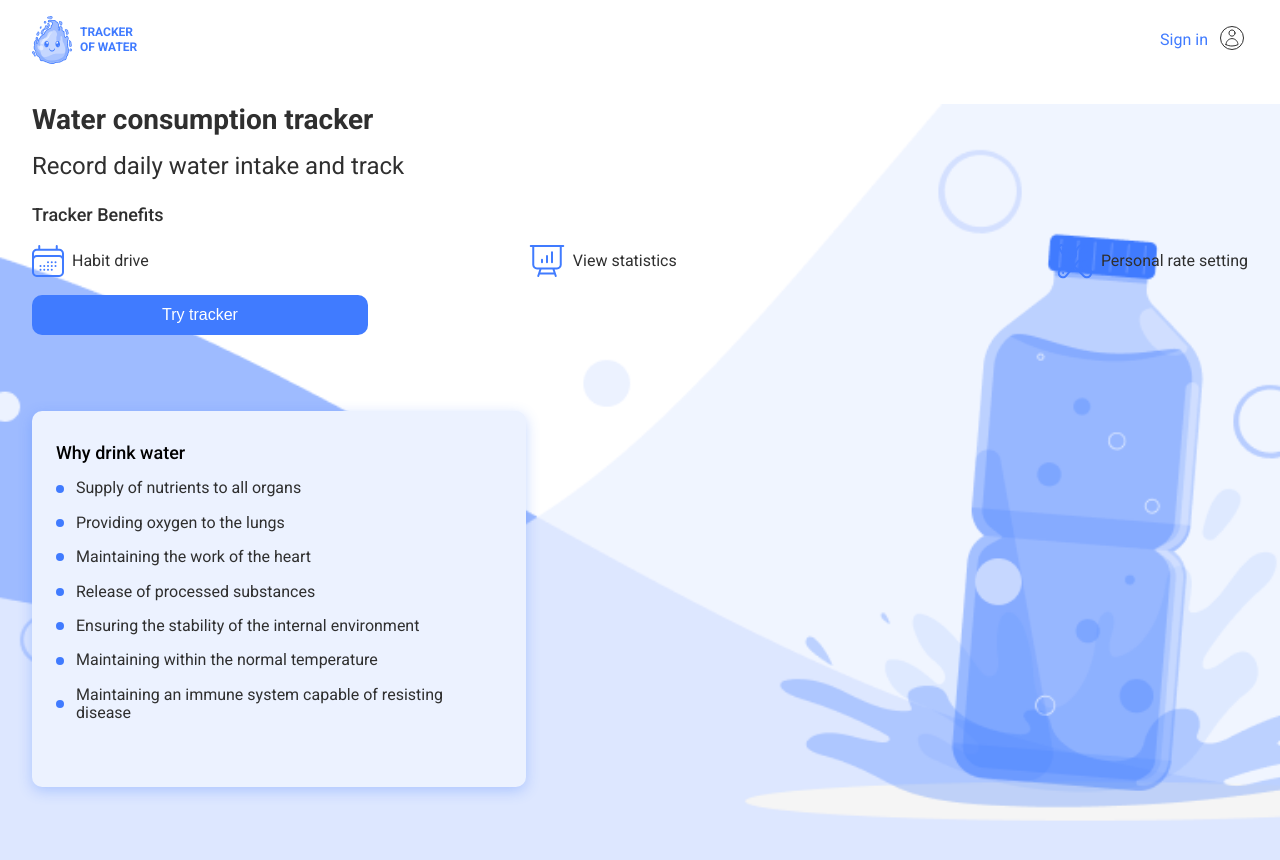
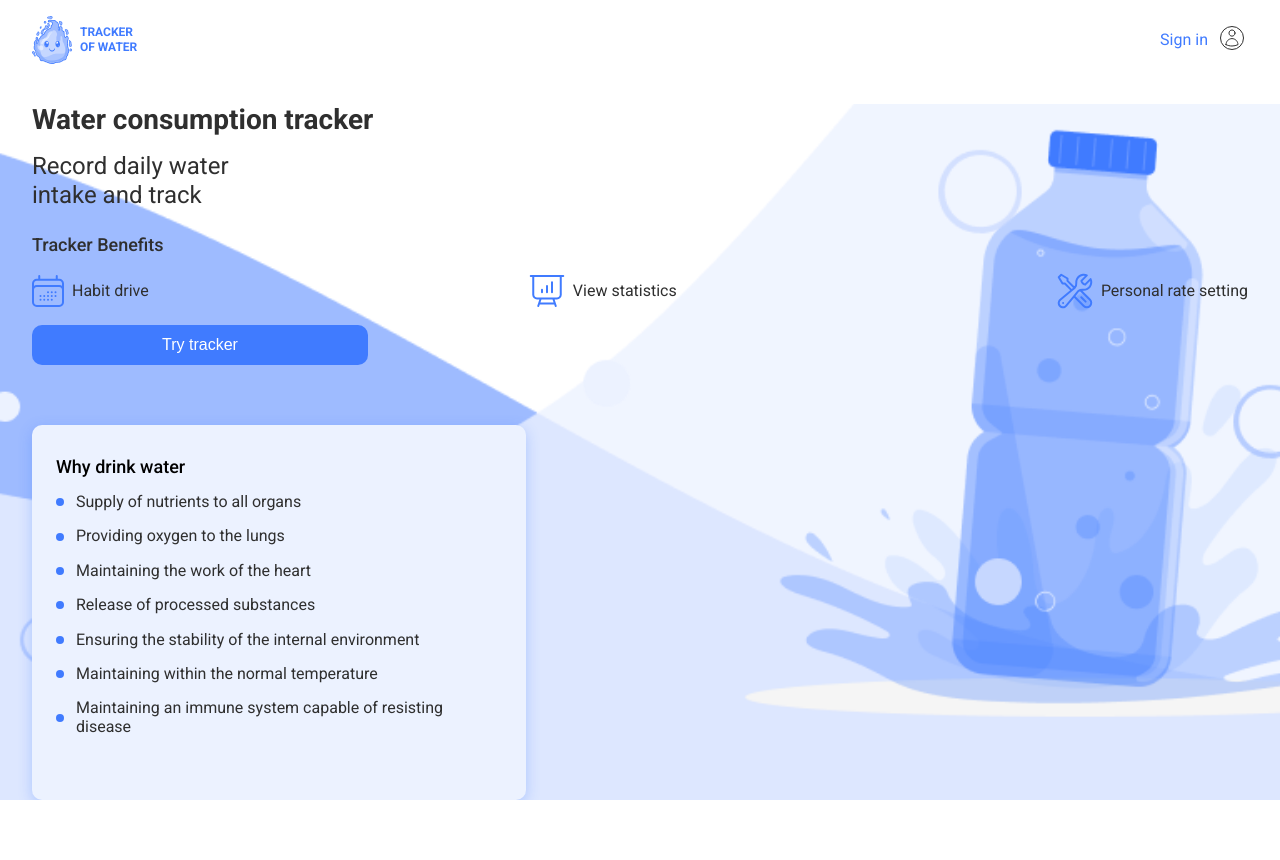
Before and after one commit to AnastasiiaKrtsk/waterbot-app, a React (Vite) app: page / in a window 1280 px wide. Shown: the top 860 px of the page. After the commit the page ends 800 px from the top, so only its background shows below. Built offline with nearby package versions, Linux system fonts and the light colour scheme; no server answers.

Commit message:
bg welcomepage

```diff
--- a/src/components/WhyDrinkWater/WhyDrinkWater.styled.js
+++ b/src/components/WhyDrinkWater/WhyDrinkWater.styled.js
@@ -5,15 +5,17 @@ export const WhyWrapper = styled.div`
   padding: 24px 16px;
   flex-direction: column;
   align-items: flex-start;
-  margin-top: 32px;
+  margin-top: 24px;
   border-radius: 10px;
   background: var(--light-blue-1);
   box-shadow: 0px 4px 14px 0px rgba(64, 123, 255, 0.3);
+
   @media only screen and (min-width: 767px) {
-    margin-top: 60px;
+    margin-top: 44px;
     width: 494px;
     padding: 32px 24px;
   }
+
   @media only screen and (min-width: 1440px) {
     margin-top: 0;
     padding: 16px 24px;
--- a/src/pages/WelcomePage/WelcomePage.styled.js
+++ b/src/pages/WelcomePage/WelcomePage.styled.js
@@ -16,37 +16,40 @@ export const WelcomePageWrapper = styled.div`
 `;
 
 export const WelcomeBg = styled.div`
-  position: absolute;
+  position: fixed;
   z-index: -999;
   width: 100vw;
-  height: 100vh;
+  height: 91vh;
   background-size: cover;
   background-repeat: no-repeat;
   background-position: bottom;
   background-image: url(${WelcomeBgMobile});
+  overflow: hidden;
 
   @media screen and (min-width: 768px) {
+    height: 87vh;
     background-image: url(${WelcomeBgTablet});
   }
 
   @media screen and (min-width: 1440px) {
     background-position: bottom;
     background-size: contain;
-    height: 85vh;
+    height: 83vh;
     background-image: url(${WelcomeBgDesktop});
   }
 `;
 export const Welcome2Bg = styled.div`
-  position: absolute;
+  position: fixed;
   z-index: -999;
   top: 0;
   width: 100vw;
-  height: 100vh;
+  height: 87vh;
 
   background-size: cover;
   background-repeat: no-repeat;
   background-position: top;
   background-image: url(${WelcomeBgMobile2});
+  overflow: hidden;
 
   @media screen and (min-width: 768px) {
     background-image: url(${WelcomeBgTablet2});
@@ -64,6 +67,7 @@ export const H1 = styled.h1`
   font-weight: var(--bold);
   line-height: 1.14;
   margin-bottom: 16px;
+
   @media screen and (min-width: 768px) {
   }
 
@@ -71,6 +75,7 @@ export const H1 = styled.h1`
   }
 `;
 export const Descr = styled.h2`
+  width: 197px;
   font-size: 24px;
   font-weight: var(--regular);
   line-height: calc(30 / 24);
```
